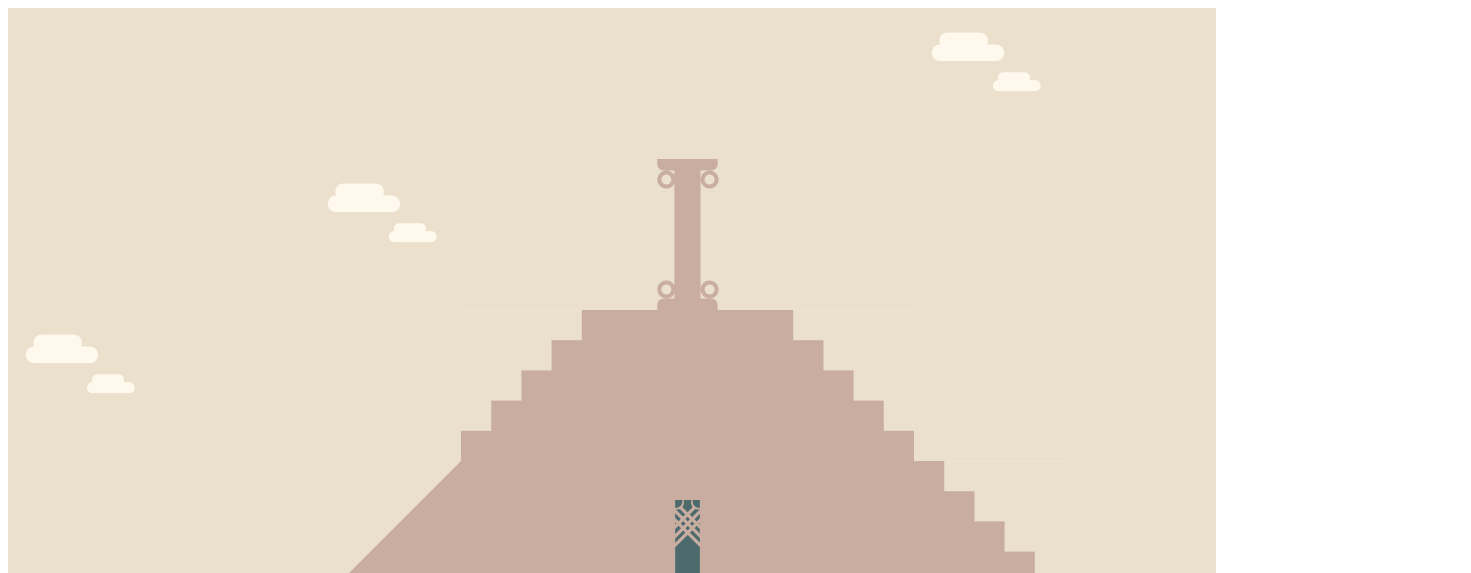
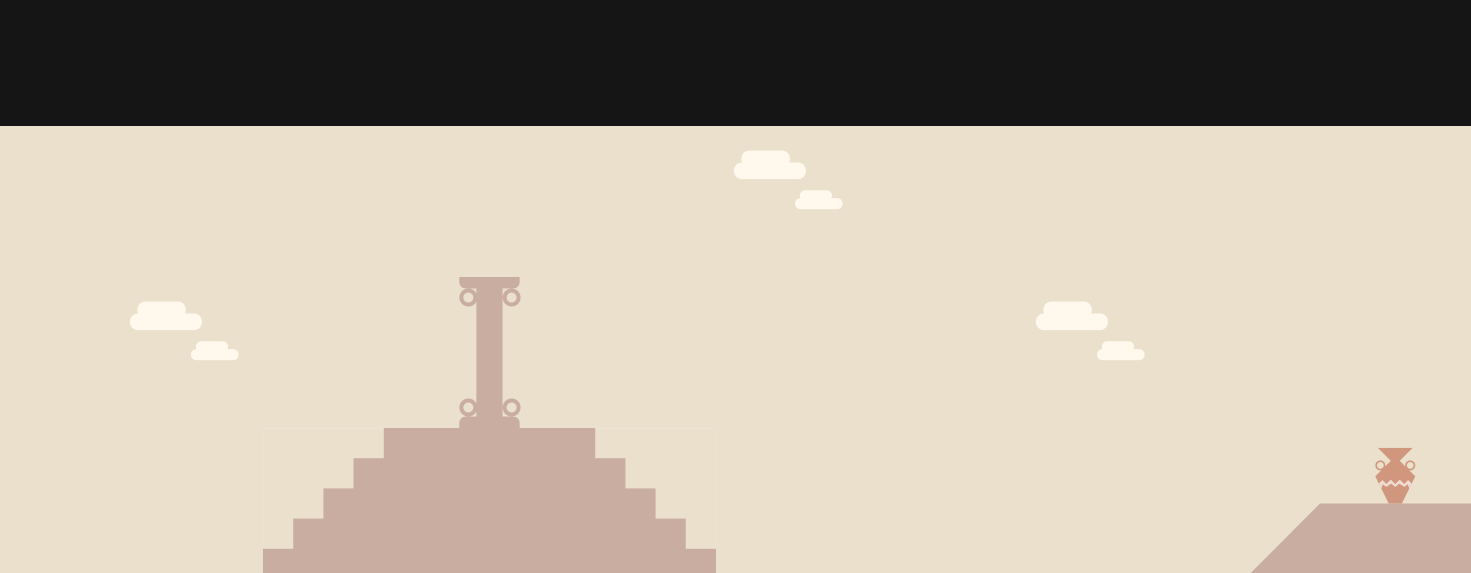
Before and after one commit to AlexanderChernyshev/july_2022_waveform_map_project, a plain HTML site: page index.html in a window 1280 px wide. Shown: the top 573 px of the page, 1471 px wide, since content can reach past the window. Drawn offline with Linux system fonts and the light colour scheme.

Commit message:
changed display styles

```diff
--- a/mapgen.css
+++ b/mapgen.css
@@ -1,6 +1,16 @@
+body {
+    background-color: rgb(21, 21, 21);
+}
+
 .row {
+    display: flex;
     margin: 0;
     padding: 0;
     border: 0;
     height: 151px;
+    justify-content: center;
 }
+
+#generated-map {
+    margin: 10%;
+}
--- a/waveformgen.js
+++ b/waveformgen.js
@@ -48,3 +48,4 @@ function generateMap(map) {
 }
 
 generateMap(example_map);
+generateMap(example_map);
```
